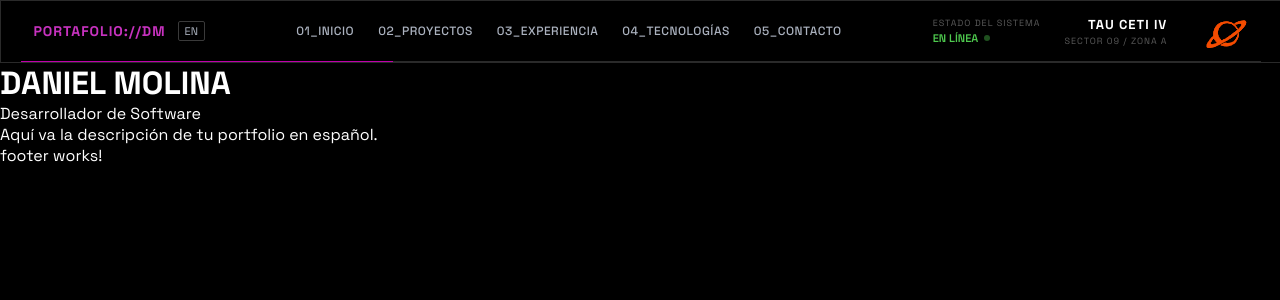
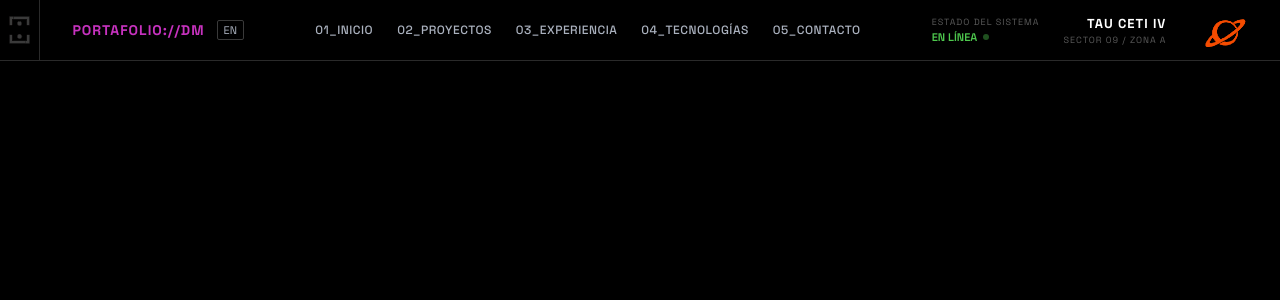
Before and after one commit to TheLostHeaven/portfolio-front, an Angular app: page /home in a window 1280 px wide. Shown: the top 300 px of the page. Built offline with nearby package versions, Linux system fonts and the light colour scheme.

Commit message:
feat(layout): restructure layout with vertical logo sidebar and gradient accent line

```diff
--- a/src/app/feature/home/presentation/pages/home/home.page.html
+++ b/src/app/feature/home/presentation/pages/home/home.page.html
@@ -1,3 +1,3 @@
-<h1>{{ config.i18n.title }}</h1>
+<!-- <h1>{{ config.i18n.title }}</h1>
 <p>{{ config.i18n.subtitle }}</p>
-<p>{{ config.i18n.description }}</p>
+<p>{{ config.i18n.description }}</p> -->
--- a/src/app/layout/layout.component.html
+++ b/src/app/layout/layout.component.html
@@ -1,3 +1,14 @@
-<app-nav-bar></app-nav-bar>
-<router-outlet></router-outlet>
-<app-footer></app-footer>
+<div class="layout">
+  <div class="layout__logo">
+    <img src="assets/logo.svg" alt="logo">
+  </div>
+  <div class="layout__nav">
+    <app-nav-bar></app-nav-bar>
+  </div>
+  <div class="layout__line">
+  </div>
+  <div class="layout__content">
+    <router-outlet></router-outlet>
+    <!-- <app-footer></app-footer> -->
+  </div>
+</div>
--- a/src/app/layout/layout.component.scss
+++ b/src/app/layout/layout.component.scss
@@ -0,0 +1,46 @@
+.layout {
+  display: grid;
+  grid-template-columns: 40px 1fr;
+  grid-template-rows: auto 1fr;
+  min-height: 100vh;
+
+  &__logo {
+    display: flex;
+    align-items: center;
+    justify-content: center;
+    background-color: #000000;
+    border-right: 1px solid #2a2a2a;
+    border-bottom: 1px solid #2a2a2a;
+
+    img {
+      width: 28px;
+      height: 28px;
+      object-fit: contain;
+    }
+  }
+
+  &__nav {
+    min-width: 0;
+  }
+
+  &__line {
+    display: flex;
+    justify-content: center;
+
+    .layout__vertical-line {
+      width: 1px;
+      height: 100%;
+      background: linear-gradient(
+        180deg,
+        #bf00aa 0%,
+        #bf00aa 30%,
+        #2a2a2a 30%,
+        #2a2a2a 100%
+      );
+    }
+  }
+
+  &__content {
+    min-width: 0;
+  }
+}
--- a/src/app/shared/components/nav-bar/nav-bar.html
+++ b/src/app/shared/components/nav-bar/nav-bar.html
@@ -28,12 +28,8 @@
         <span class="nav-bar__info-sector">{{ config.i18n.sector }}</span>
       </div>
       <div class="nav-bar__logo-planet">
-        <img src="assets/planet.svg" alt="line-header">
+        <img src="assets/planet.svg" alt="planet">
       </div>
     </div>
   </div>
-
-  <div class="nav-bar__bottom">
-    <div class="nav-bar__border-line"></div>
-  </div>
 </nav>
--- a/src/app/shared/components/nav-bar/nav-bar.scss
+++ b/src/app/shared/components/nav-bar/nav-bar.scss
@@ -1,9 +1,9 @@
 .nav-bar {
   width: 100%;
   background-color: #0a0a0a;
-  border: 1px solid #2a2a2a;
   font-family: 'Space Grotesk', monospace;
   padding: 0;
+  border-bottom: 1px solid #2a2a2a;
 
   &__top {
     display: flex;
@@ -144,22 +144,6 @@
       letter-spacing: 1px;
     }
   }
-
-  &__bottom {
-    padding: 0 20px;
-  }
-
-  &__border-line {
-    width: 100%;
-    height: 1px;
-    background: linear-gradient(
-      90deg,
-      #bf00aa 0%,
-      #bf00aa 30%,
-      #2a2a2a 30%,
-      #2a2a2a 100%
-    );
-  }
 }
 
 @keyframes pulse {
```
Also changed, not shown: src/assets/logo.svg (added).
